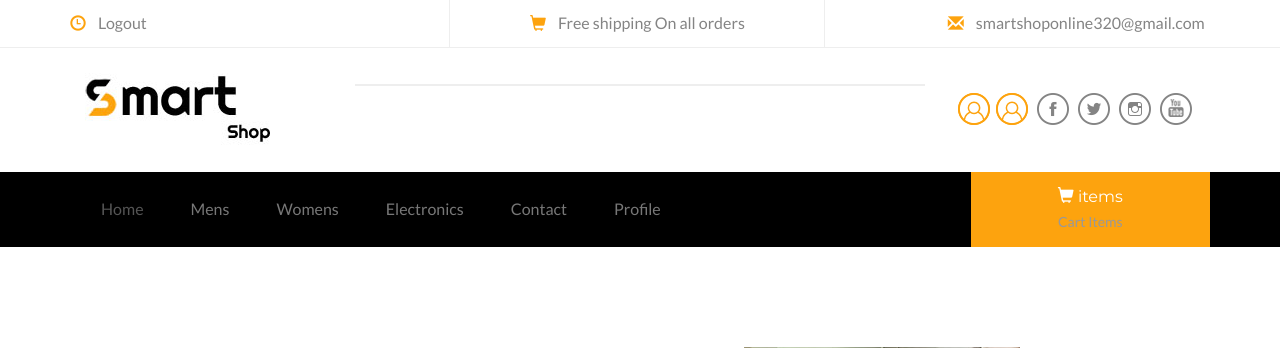
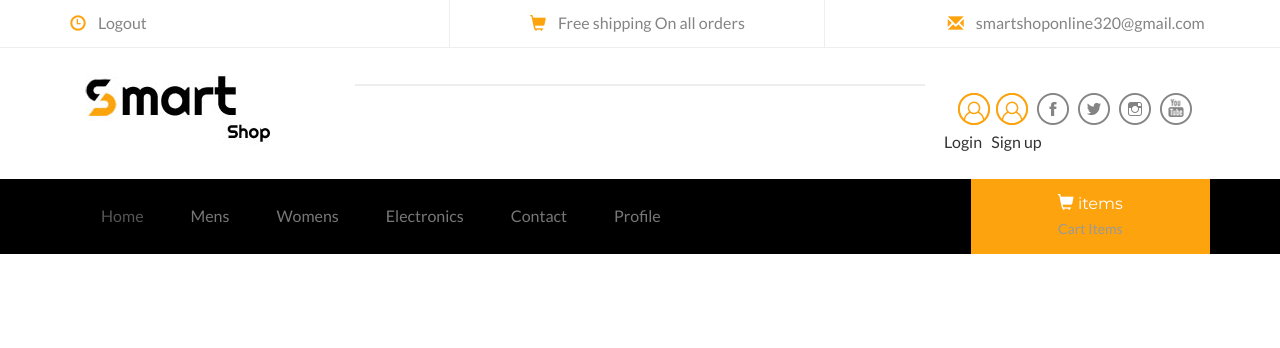
Before and after one commit to TanzaNadeem/SmartShop, a Django app: page / in a window 1280 px wide. Shown: the top 348 px of the page. Run offline with Django 3.2, Linux system fonts and the light colour scheme; data comes from the database, SQL or seed files in the repository; some libraries are stand-ins or nearby versions.

Commit message:
tweaked app for heroku

```diff
--- a/shop/templates/shop/index.html
+++ b/shop/templates/shop/index.html
@@ -61,14 +61,21 @@ Smartphone Compatible web template, free webdesigns for Nokia, Samsung, LG, Sony
 		</div>
 		<div class="col-md-3 header-right footer-bottom">
 			<ul>
-				<li><a href="{% url 'login' %}" class="use1" ><span>Login</span></a>
-				<li><a href="#" class="use1" data-toggle="modal" data-target="#myModal5"><span>Sign Up</span></a>
+				<li><a href="{% url 'login' %}" class="use1" ></a>
+				<li><a href="#" class="use1" data-toggle="modal" data-target="#myModal5"></a>
 
 				</li>
 				<li><a class="fb" href="https://www.facebook.com/"></a></li>
 				<li><a class="twi" href="https://www.twitter.com/"></a></li>
 				<li><a class="insta" href="https://www.instagram.com/"></a></li>
 				<li><a class="you" href="https://www.youtube.com/"></a></li>
+
+				<li>Login</li>
+				<li>Sign up</li>
+				<li></li>
+				<li></li>
+				<li></li>
+				<li></li><li></li><li></li><li></li><li></li><li></li><li></li><li></li><li></li><li></li><li></li><li></li><li></li><li></li><li></li><li></li><li></li><li></li><li></li><li></li>
 			</ul>
 		</div>
 		<div class="clearfix"></div>
--- a/shop/templates/shop/order_complete.html
+++ b/shop/templates/shop/order_complete.html
@@ -177,6 +177,8 @@ Smartphone Compatible web template, free webdesigns for Nokia, Samsung, LG, Sony
 						<li><a href="{% url 'womens' %}">Women's Wear</a></li>
 						<li><a href="{% url 'electronics' %}">Electronics</a></li>
 						<li><a href="{% url 'contact' %}">Contact</a></li>
+						<li><a href="{% url 'profile' %}">Profile</a></li>
+
 					</ul>
 				</div>
 				{% for data in H %}
--- a/shop/templates/shop/password_reset.html
+++ b/shop/templates/shop/password_reset.html
@@ -179,6 +179,8 @@ Smartphone Compatible web template, free webdesigns for Nokia, Samsung, LG, Sony
 						<li><a href="{% url 'womens' %}">Women's Wear</a></li>
 						<li><a href="{% url 'electronics' %}">Electronics</a></li>
 						<li><a href="{% url 'contact' %}">Contact</a></li>
+						<li><a href="{% url 'profile' %}">Profile</a></li>
+
 					</ul>
 				</div>
 				{% for data in H %}
--- a/shop/templates/shop/password_reset_complete.html
+++ b/shop/templates/shop/password_reset_complete.html
@@ -164,6 +164,8 @@ Smartphone Compatible web template, free webdesigns for Nokia, Samsung, LG, Sony
 						<li><a href="{% url 'womens' %}">Women's Wear</a></li>
 						<li><a href="{% url 'electronics' %}">Electronics</a></li>
 						<li><a href="{% url 'contact' %}">Contact</a></li>
+						<li><a href="{% url 'profile' %}">Profile</a></li>
+
 					</ul>
 				</div>
 				{% for data in H %}
--- a/shop/templates/shop/password_reset_confirm.html
+++ b/shop/templates/shop/password_reset_confirm.html
@@ -179,6 +179,8 @@ Smartphone Compatible web template, free webdesigns for Nokia, Samsung, LG, Sony
 						<li><a href="{% url 'womens' %}">Women's Wear</a></li>
 						<li><a href="{% url 'electronics' %}">Electronics</a></li>
 						<li><a href="{% url 'contact' %}">Contact</a></li>
+						<li><a href="{% url 'profile' %}">Profile</a></li>
+
 					</ul>
 				</div>
 				{% for data in H %}
--- a/shop/templates/shop/password_reset_done.html
+++ b/shop/templates/shop/password_reset_done.html
@@ -162,6 +162,8 @@ Smartphone Compatible web template, free webdesigns for Nokia, Samsung, LG, Sony
 						<li><a href="{% url 'womens' %}">Women's Wear</a></li>
 						<li><a href="{% url 'electronics' %}">Electronics</a></li>
 						<li><a href="{% url 'contact' %}">Contact</a></li>
+												<li><a href="{% url 'profile' %}">Profile</a></li>
+
 					</ul>
 				</div>
 				{% for data in H %}
--- a/shop/templates/shop/single.html
+++ b/shop/templates/shop/single.html
@@ -153,8 +153,7 @@ Smartphone Compatible web template, free webdesigns for Nokia, Samsung, LG, Sony
 					</div>
 					<div class="description">
 						<h5>{{P.product_spects}}</h5>
-						<input type="text" value="Enter pincode" onfocus="this.value = '';" onblur="if (this.value == '') {this.value = 'Enter pincode';}" required="">
-						<input type="submit" value="Check">
+
 					</div>
 
 					<br>
```
Also changed, not shown: shop/templates/shop/login.html (+5 -5 lines).
